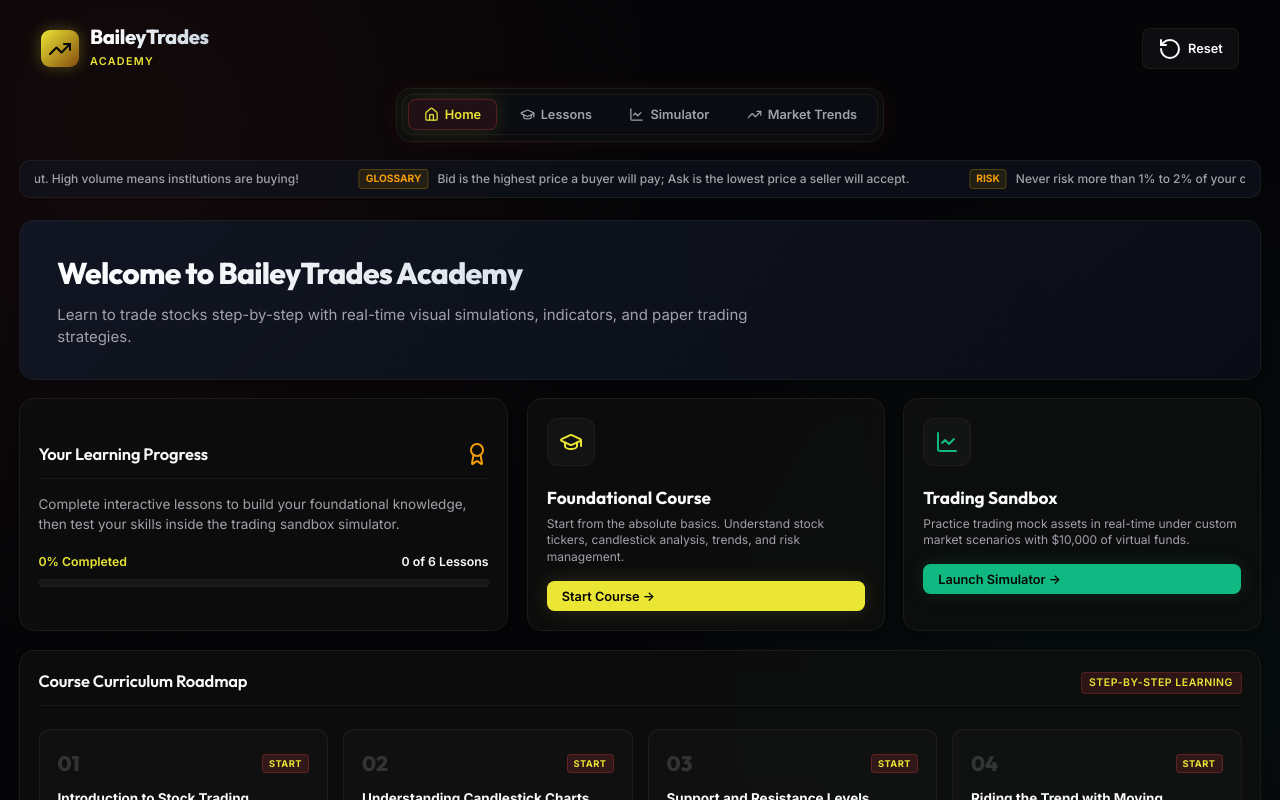
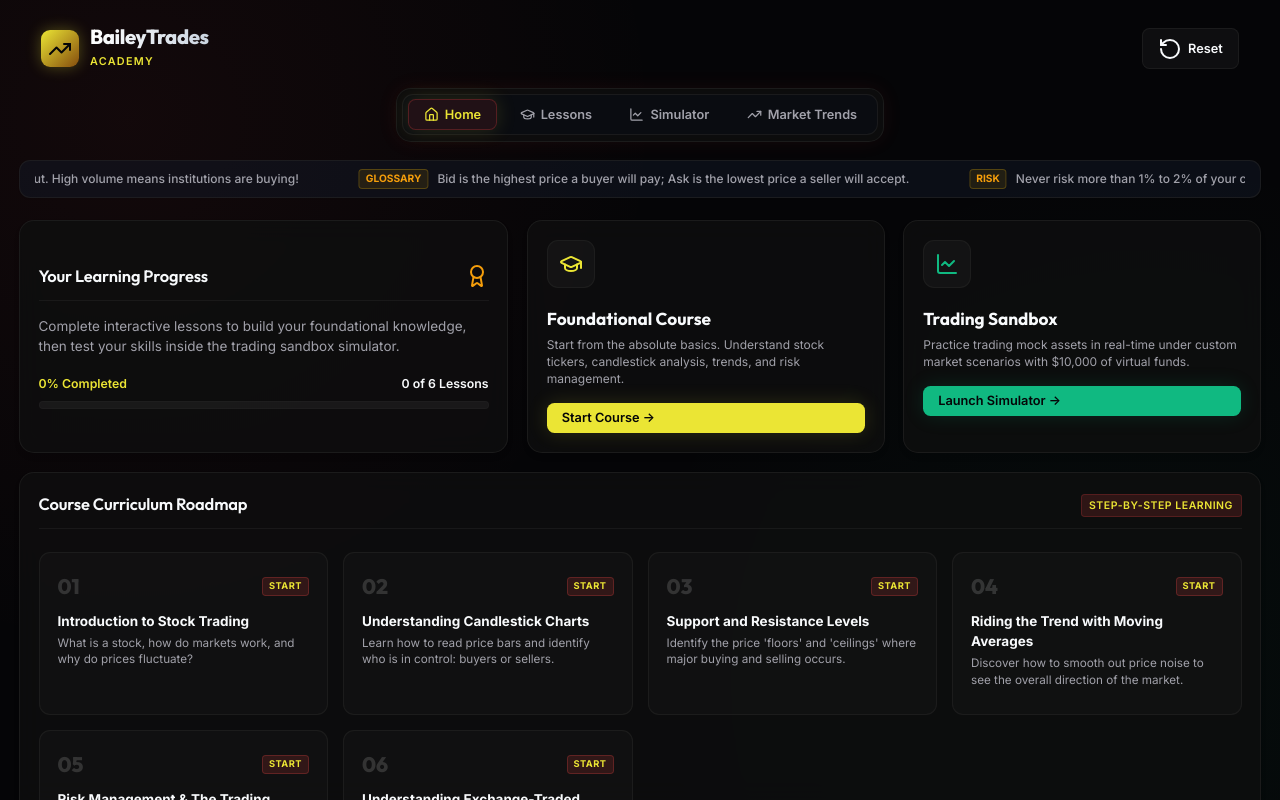
Before and after one commit to BaileyK11/Bailey-Trades, a website built with Vite: page index.html in a window 1280 px wide. Built offline with nearby package versions, Linux system fonts and the light colour scheme; files whose address does not match are found by name.

Commit message:
Removed welcome hero card from landing page

```diff
--- a/index.html
+++ b/index.html
@@ -103,14 +103,6 @@
 
     <!-- SPA VIEW 1: HOME PAGE DASHBOARD -->
     <div id="view-home" class="view-container">
-      <!-- Welcome Hero Card -->
-      <div class="hero-section">
-        <div class="hero-overlay"></div>
-        <div class="hero-content">
-          <h2>Welcome to BaileyTrades Academy</h2>
-          <p>Learn to trade stocks step-by-step with real-time visual simulations, indicators, and paper trading strategies.</p>
-        </div>
-      </div>
 
       <div class="home-grid">
         <!-- Progress Summary Card -->
```
